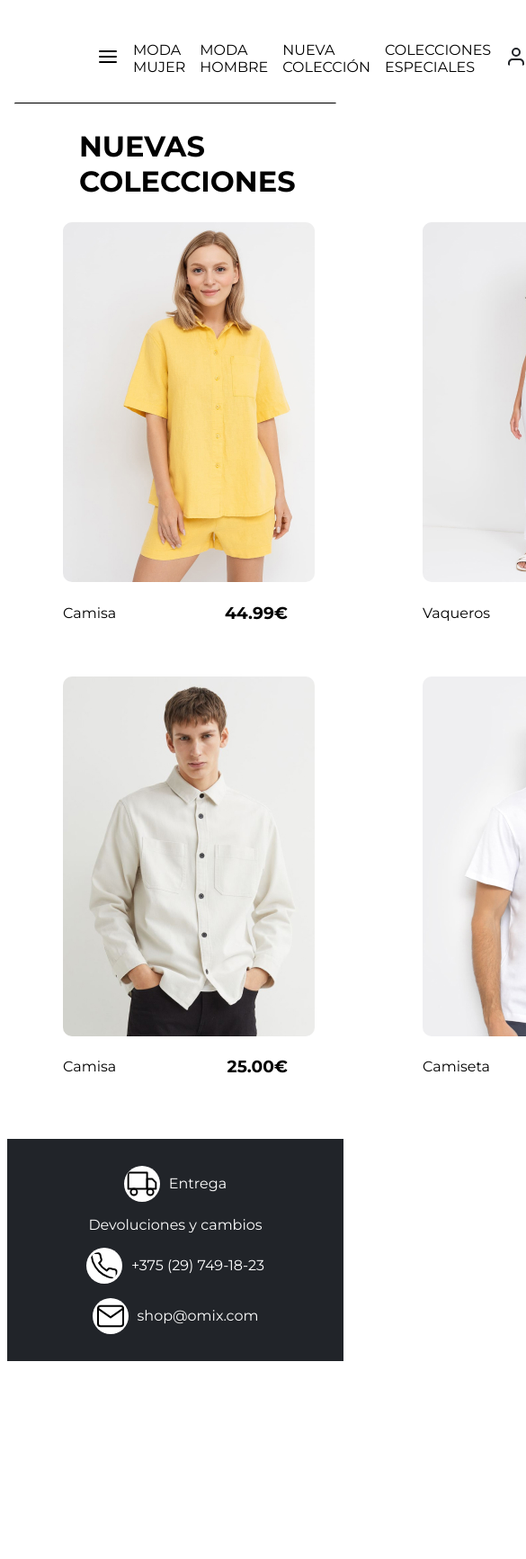
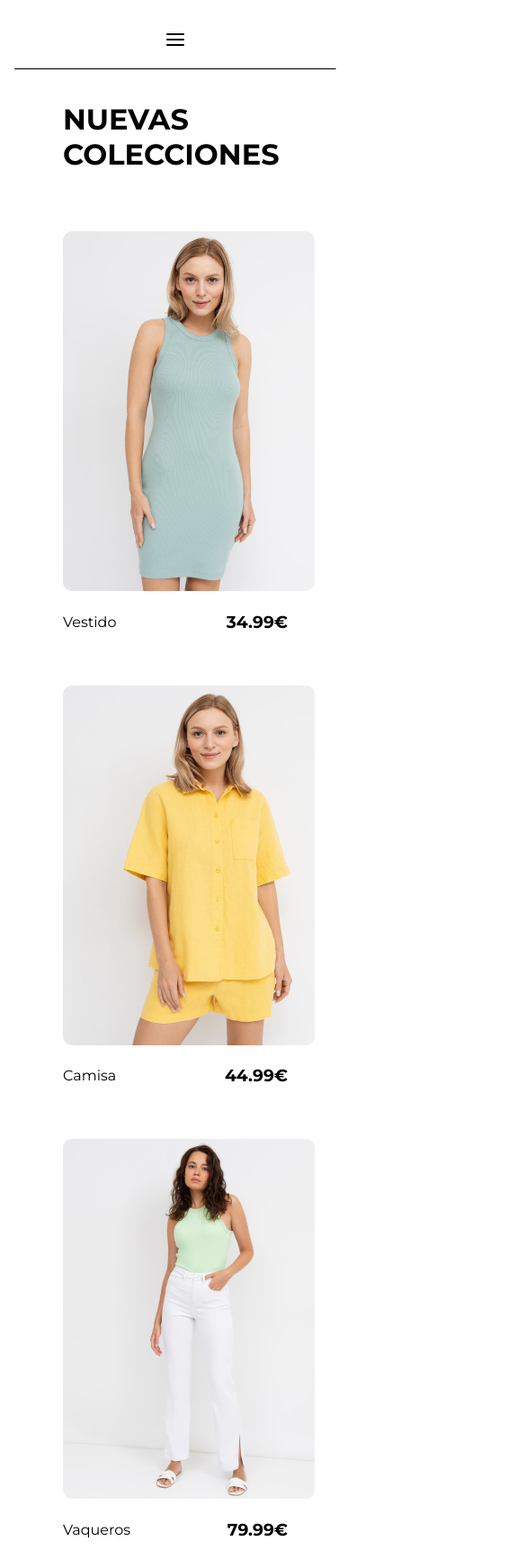
Before and after one commit to lari-git-hub/tienda-ropa, a plain HTML site: page index.html in a window 390 px wide. Shown: the top 1733 px of the page at 90% size, 585 px wide, since content can reach past the window. Before the commit the page ends 1521 px from the top, so only its background shows below. Drawn offline with Linux system fonts and the light colour scheme.

Commit message:
Mejorar diseño responsive

```diff
--- a/estilos.css
+++ b/estilos.css
@@ -1,19 +1,10 @@
 @font-face {
-    font-family: "Montserrat";
-    src: url("./fuentes/Montserrat-VariableFont_wght.ttf");
+  font-family: "Montserrat";
+  src: url("./fuentes/Montserrat-VariableFont_wght.ttf");
 }
 
 body {
-    font-family: "Montserrat", sans-serif;
-}
-
-@media (max-width: 920px) {
-  .encabezado ul {
-    flex-direction: column;
-    align-items: center;
-    padding: 16px;
-    gap: 16px;
-  }
+  font-family: "Montserrat", sans-serif;
 }
 
 .encabezado ul {
@@ -29,11 +20,6 @@ body {
   font-size: 16px;
 }
 
-h2{
-  font-size: 32px;
-  margin-left: 80px;
-}
-
 hr{
   border-top: 1px solid black;
   width: 95%;
@@ -46,6 +32,12 @@ section {
   justify-content: center;
   column-gap: 150px;
   row-gap: 40px;
+}
+
+section h2 {
+  grid-column: 1 / -1;
+  font-size: 32px;
+  margin-left: 80px;
 }
 
 .info-producto {
@@ -63,23 +55,9 @@ article img:hover{
   transition: 0.4s;
 }
 
-@media (max-width: 920px) {
-  .footer ul {
-    flex-direction: column;
-    align-items: flex-start;
-    padding: 16px;
-    gap: 16px;
-  }
-}
-
 .footer {
   margin-top: 50px;
-}
-
-.footer ul {
   padding: 30px;
-  margin: 0;
-  list-style: none;
   display: flex;
   justify-content: space-around;
   align-items: center;
@@ -87,7 +65,7 @@ article img:hover{
   color: white;
 }
 
-.footer li {
+.footer > div {
   display: flex;
   align-items: center;
   gap: 10px;
@@ -101,5 +79,37 @@ article img:hover{
   display: flex;
   justify-content: center;
   align-items: center;
+}
 
+@media (max-width: 920px) {
+
+.encabezado ul {
+  justify-content: center;
+  padding: 16px;
 }
+
+.encabezado li {
+  display: none;
+}
+
+.encabezado li:first-child {
+  display: block;
+}
+
+
+  section {
+  grid-template-columns: repeat(1, 250px);
+  }
+
+section h2 {
+   grid-column: 1;
+   margin-left: 0;
+}
+
+  .footer {
+    flex-direction: column;
+    align-items: flex-start;
+    padding: 16px;
+    gap: 16px;
+  }
+  }
--- a/index.html
+++ b/index.html
@@ -21,13 +21,13 @@
 			</ul>
 	  </nav>
 
-    <hr>
+  <hr>
 
   </header>
 
-  <h2>NUEVAS COLECCIONES</h2>
+<section>
 
-<section>
+<h2>NUEVAS COLECCIONES</h2>
 
 <article>
   <img src="./imagenes/image-3.jpg" alt="vestido turquesa">
@@ -79,34 +79,37 @@
 </section>
 
 <footer>
-<nav class="footer">
-  <ul>
-    <li>
+  <div class="footer">
+
+    <div>
       <span class="icono">
         <img src="./imagenes/icon-truck.svg" alt="Entrega">
       </span>
+
       <span>Entrega</span>
-    </li>
+    </div>
 
-    <li>
+    <div>
       <span>Devoluciones y cambios</span>
-    </li>
+    </div>
 
-    <li>
+    <div>
       <span class="icono">
         <img src="./imagenes/icon-phone.svg" alt="Teléfono">
       </span>
+
       <span>+375 (29) 749-18-23</span>
-    </li>
+    </div>
 
-    <li>
+    <div>
       <span class="icono">
         <img src="./imagenes/icon-mail.svg" alt="Correo">
       </span>
+
       <span>shop@omix.com</span>
-    </li>
-  </ul>
-</nav>
+    </div>
+
+  </div>
 </footer>
 
 </body>
```
